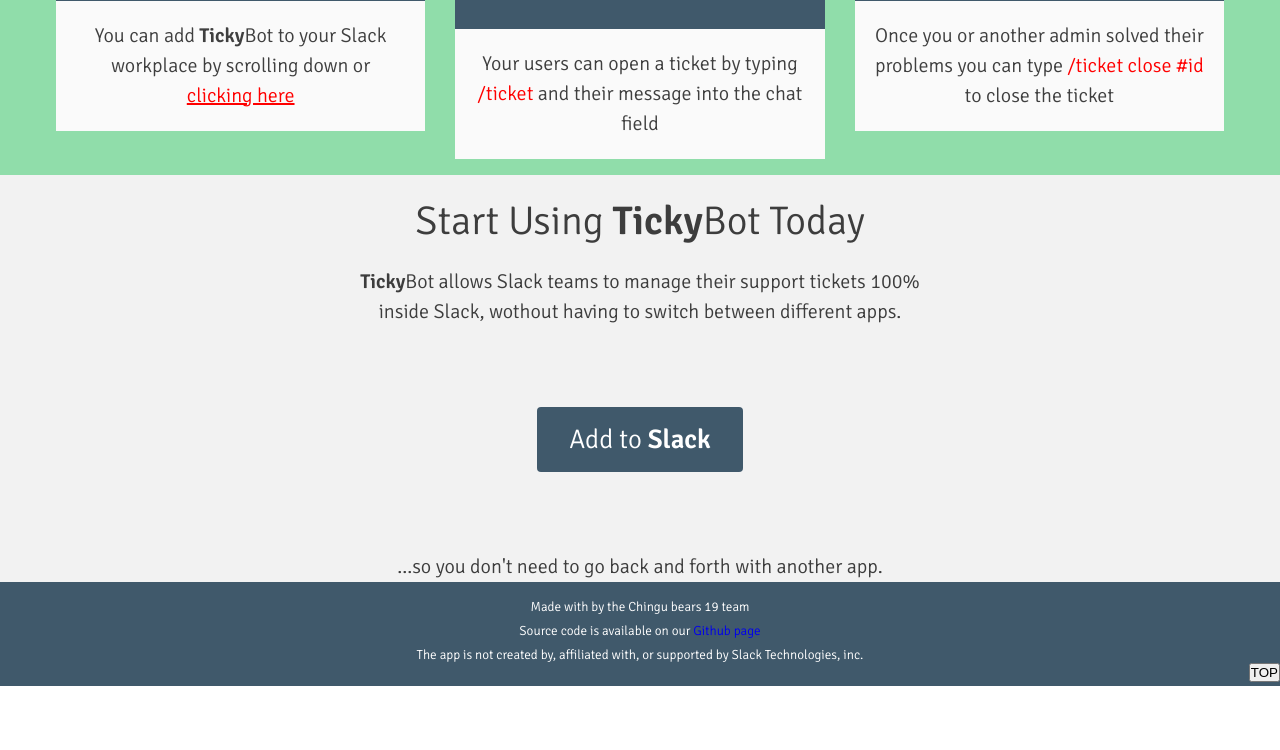
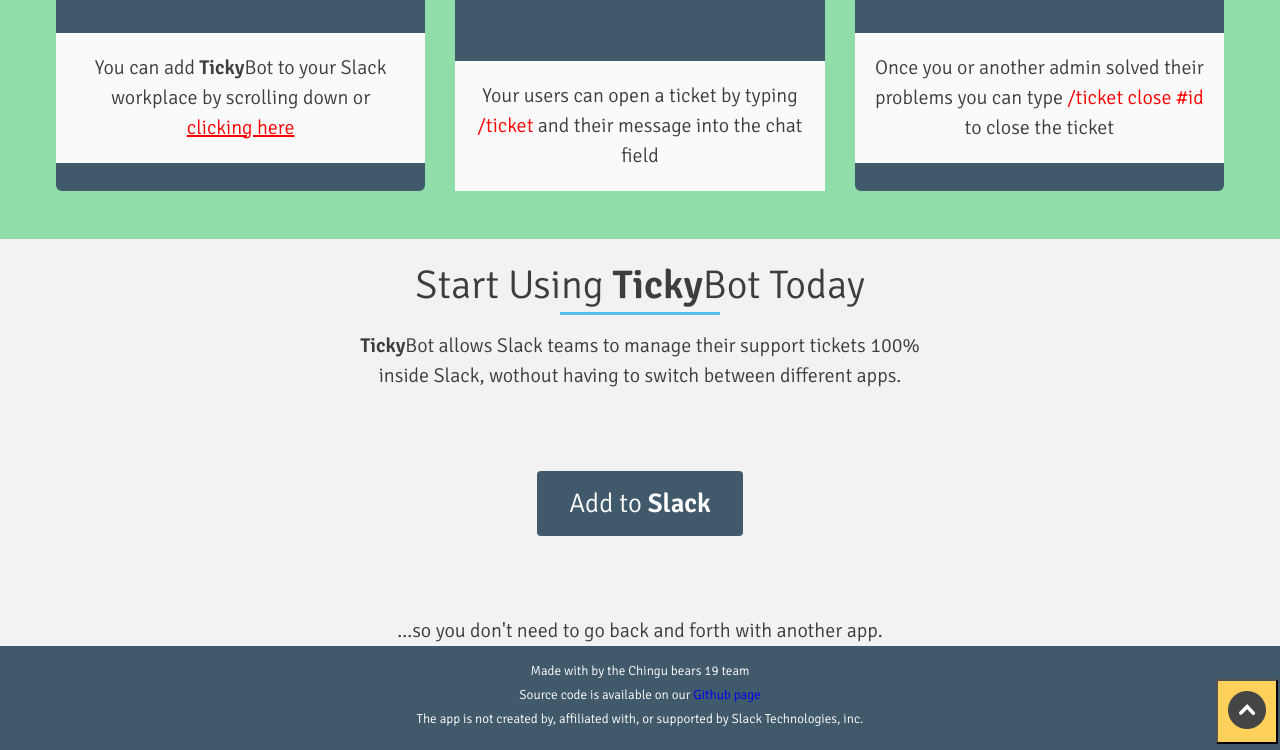
Before and after one commit to Daniel-ipymb/tickyBot_clone, a plain HTML site: page index.html in a window 1280 px wide. Shown: the part 1499-2249 px from the top of the page. Before the commit the page ends 2185 px from the top, so only its background shows below. Drawn offline with Linux system fonts and the light colour scheme.

Commit message:
added h3 pseudo element

```diff
--- a/assets/css/style.css
+++ b/assets/css/style.css
@@ -150,13 +150,27 @@
   grid-template-rows: 1fr 1fr 1fr;
   column-gap: 30px;
   row-gap: 30px;
+  margin-top: .625rem;
 }
 
 h3 {
   margin: 1rem 2rem;
   font-size: 2.5rem;
   text-align: center;
+  position: relative;
   /* padding-bottom: 1rem; */
+}
+
+h3::after {
+  background-color: #55c0ec;
+    bottom: 0;
+    content: "";
+    height: 3px;
+    left: 50%;
+    position: absolute;
+    /* -webkit-transform: translateX(-50%); */
+    transform: translateX(-50%);
+    width: 160px;
 }
 
 .grid-title {
@@ -179,6 +193,7 @@
   grid-template-rows: 0.5fr 3fr;
   column-gap: 30px;
   row-gap: 10px;
+  padding: 2rem 1rem;
 }
 
 .card {
@@ -187,6 +202,10 @@
   align-items: center;
   justify-content: center;
   background-color: #40596b;
+  border-radius: 6px;
+  align-self: stretch;
+  /* flex-wrap: wrap; */
+
 }
 
 .card_description {
@@ -225,7 +244,6 @@
 .center {
   display: flex;
   flex-direction: column;
-  /* flex-wrap: wrap; */
   justify-content: space-around;
   align-items: center;
   max-width: 600px;
@@ -256,8 +274,8 @@
 
 .top-btn {
   position: absolute;
-  right: 0;
-  bottom: 4px;
+  right: 2px;
+  bottom: 6px;
 }
 
 .footer_note p {
@@ -267,11 +285,13 @@
 }
 
 .ticket-section p {
-  /* margin-bottom: 1fr; */
   margin-top: 0;
 }
 
-
+.top-btn {
+  padding: .625rem;
+  background-color: #ffd05a;
+}
 
 a:link {
   text-decoration: none;
--- a/index.html
+++ b/index.html
@@ -139,7 +139,9 @@
       <p>Source code is available on our <a href="#">Github page</a></p>
       <p>The app is not created by, affiliated with, or supported by Slack Technologies, inc.</p>
     </div>
-    <button class="top-btn">TOP</button>
+    <button class="top-btn">
+      <img src="assets/img/top.png" alt="">
+    </button>
   </footer>
 
 
```
